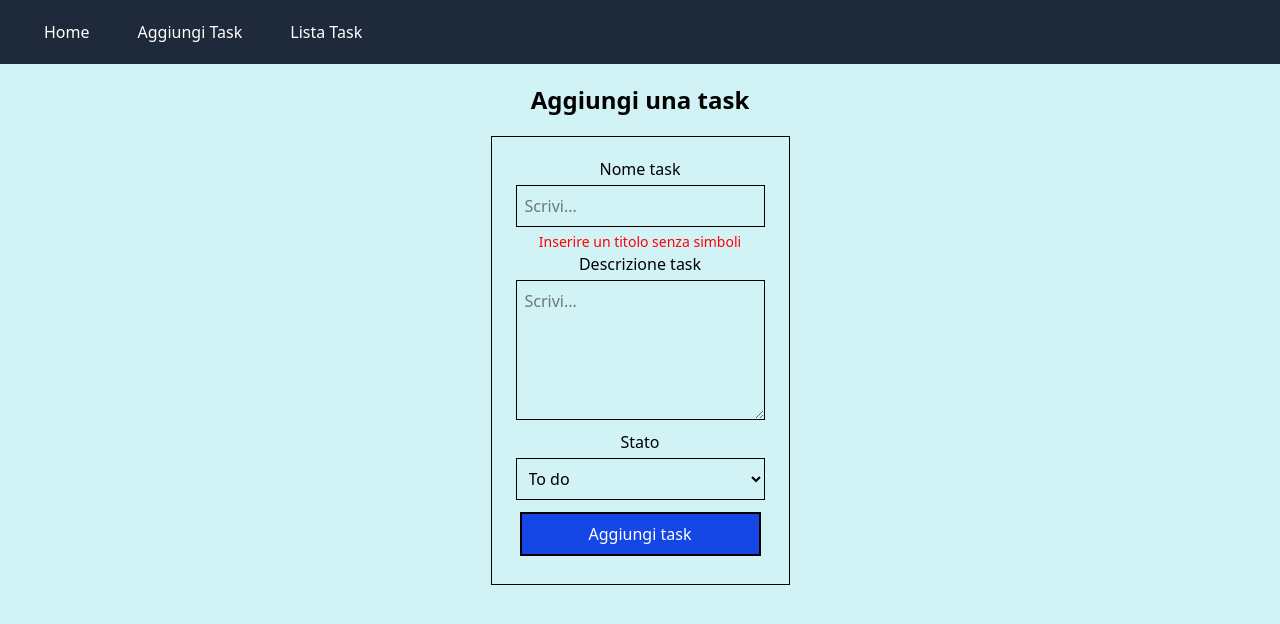
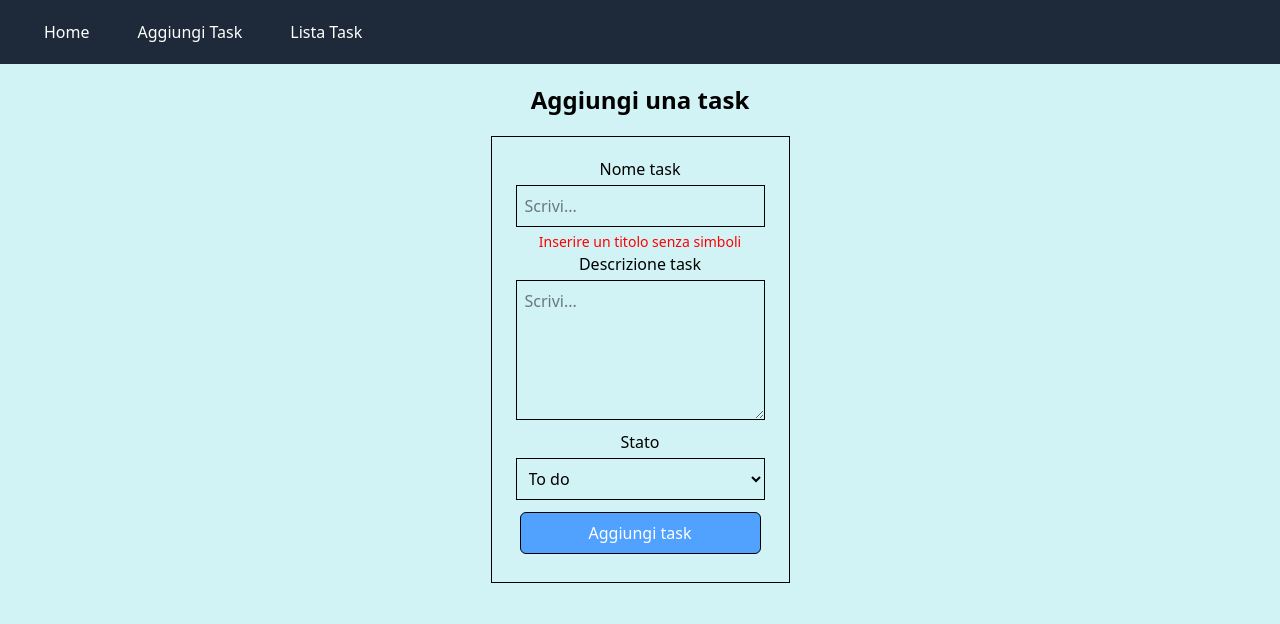
Before and after one commit to DoriaFabio/ex-react-task-manager, a React (Vite) app: page /addtask in a window 1280 px wide. Shown: the top 624 px of the page. Built offline with nearby package versions, Linux system fonts and the light colour scheme; no server answers.

Commit message:
do milestone 6

```diff
--- a/src/hooks/useTasks.js
+++ b/src/hooks/useTasks.js
@@ -11,8 +11,15 @@ export default function useTasks() {
             .catch(err => console.error(err))
     }, [])
 
-    const AddTask = () => {
-
+    const AddTask = async newTask => {
+        const res = await fetch(`${VITE_API_URL}/tasks`, {
+            method: "POST",
+            headers: { "Content-Type": "application/json" },
+            body: JSON.stringify(newTask)
+        });
+        const { success, message, task } = await res.json();
+        if(!success) throw new Error(message);
+        setTasks(prev => [...prev, task]);
     }
 
     const RemoveTask = () => {
@@ -23,5 +30,5 @@ export default function useTasks() {
 
     }
 
-    return {tasks, AddTask, RemoveTask, UpdateTask}
+    return { tasks, AddTask, RemoveTask, UpdateTask }
 }
--- a/src/pages/AddTask.jsx
+++ b/src/pages/AddTask.jsx
@@ -1,39 +1,48 @@
-import { useMemo } from "react";
-import { useState, useRef } from "react"
+import { GlobalContext } from "../context/globalContext"
+import { useState, useRef, useMemo, useContext } from "react"
 const symbols = "!@#$%^&*()-_=+[]{}|;:'\",.<>?/`~";
 
 export default function AddTask() {
+  const {AddTask} = useContext(GlobalContext); // Importo la funzione AddTask dal contesto globale
   //! Campi controllati
   const [title, setTitle] = useState("");
   //! Campi non controllati
   const descRef = useRef();
   const statusRef = useRef();
   //! Funzione validazione titolo
-  const isTitleNotValid = useMemo(() => {
-    const trimmedTitle = title.trim();
+  const isTitleNotValid = useMemo(() => { // useMemo per evitare calcoli inutili
+    const trimmedTitle = title.trim(); // Rimuovo gli spazi vuoti all'inizio e alla fine del titolo
     return (
-      trimmedTitle === "" ||
-      symbols.split("").some(char => trimmedTitle.includes(char))
+      trimmedTitle === "" || // Controllo se il titolo è vuoto
+      symbols.split("").some(char => trimmedTitle.includes(char))  // Controllo se il titolo contiene simboli
     )
   }, [title]);
 
   //! Funzione Submit
-  const submit = (e) => {
+  const submit = async (e) => { // Funzione asincrona per gestire l'invio del form
     e.preventDefault();
-    const descInput = descRef.current.value;
-    const statusInput = statusRef.current.value;
-
-    if (!descInput.trim() ||
-      !statusInput.trim() ||
+    let descInput = descRef.current.value;
+    let statusInput = statusRef.current.value;
+    if (!statusInput.trim() ||
       !title.trim() ||
-      isTitleNotValid) {
-      alert("Errore: compila tutti i campi");
+      isTitleNotValid) { // Controllo se i campi sono vuoti o se il titolo non è valido
+      alert("Errore: compila tutti i campi"); // Mostro un alert di errore
       return;
     } else {
-      console.log(`Hai fatto il submit con:
-          - Titolo: ${title};
-          - Descrizione: ${descInput};
-          - Stato: ${statusInput}`);
+      const newTask = { // Creo un oggetto con i dati della nuova task
+        title: title.trim(),
+        description: descInput,
+        status: statusInput
+      }
+      try { // Provo a eseguire la funzione AddTask
+        await AddTask(newTask); // Passo l'oggetto newTask alla funzione AddTask
+        alert("Task creata con successo");
+        setTitle(""); // Resetto il titolo
+        descInput = ""; // Resetto la descrizione
+        statusInput = ""; // Resetto lo stato
+      } catch (err) {
+        alert(err.message); // Mostro un alert con il messaggio di errore
+      }
     }
   }
 
@@ -78,10 +87,23 @@ export default function AddTask() {
           </select>
         </section>
         <button type="submit"
-          className='border-2 p-2 m-2 bg-blue-700 hover:bg-blue-500 text-white border-black transition duration-500 ease-in-out'>
+          className='border p-2 m-2 rounded-md bg-blue-700 hover:bg-blue-500
+          text-white border-black transition duration-500 ease-in-out
+          disabled:bg-blue-400 disabled:cursor-not-allowed'
+          disabled={isTitleNotValid}>
           Aggiungi task
         </button>
       </form>
     </div>
   )
 }
+
+//! Collegare il form di AddTask all'API e completare la funzione addTask in useTasks().
+
+//todo 2. Modificare la gestione del Submit del Form in AddTask.jsx:
+//*     - Eseguire la funzione addTask di useTasks(), passando l’oggetto con title, description e status.
+//*     - Se la funzione esegue correttamente l'operazione:
+//?         Mostrare un alert di conferma dell’avvenuta creazione della task.
+//?         Resettare il form.
+//*     - Se la funzione lancia un errore:
+//?         Mostrare un alert con il messaggio di errore ricevuto.
```
